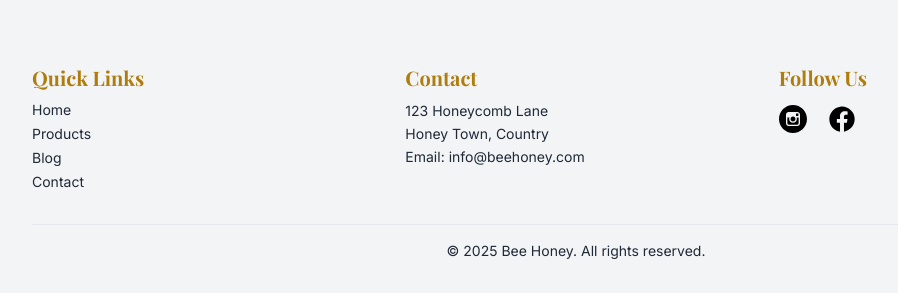
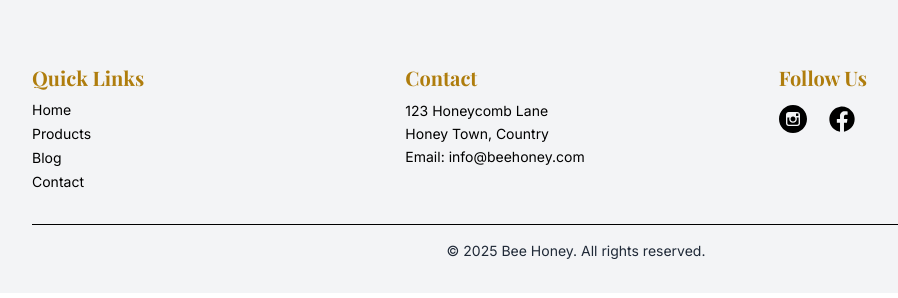
Before and after one commit to Barreto-Alejandra/bee-honey-landing, a website built with webpack: page public/index.html in a window 1280 px wide. Shown: the whole page, without its empty margins (64-962 px from the left). Built offline with nearby package versions, Linux system fonts and the light colour scheme.

Commit message:
fix(footer)

```diff
--- a/public/index.html
+++ b/public/index.html
@@ -20,7 +20,7 @@
       <div class="grid grid-cols-1 md:grid-cols-3 gap-8">
         <div>
           <h3 class="font-heading text-xl text-amber-700 mb-2">Quick Links</h3>
-          <ul class="font-body text-black-700 text-sm space-y-1">
+          <ul class="font-body text-black text-sm space-y-1">
             <li><a href="#" class="hover:text-amber-600">Home</a></li>
             <li><a href="#" class="hover:text-amber-600">Products</a></li>
             <li><a href="#" class="hover:text-amber-600">Blog</a></li>
@@ -30,7 +30,7 @@
 
         <div>
           <h3 class="font-heading text-xl text-amber-700 mb-2">Contact</h3>
-          <p class="font-body text-black-700 text-sm leading-relaxed">
+          <p class="font-body text-black text-sm leading-relaxed">
             123 Honeycomb Lane<br />
             Honey Town, Country<br />
             Email: <a href="mailto:info@beehoney.com" class="hover:text-amber-600">info@beehoney.com</a>
@@ -65,7 +65,7 @@
         </div>
       </div>
 
-      <div class="border-t border-black-300 mt-8 pt-4 text-center">
+      <div class="border-t border-black mt-8 pt-4 text-center">
         <p class="font-body text-black-500 text-sm">
           © 2025 Bee Honey. All rights reserved.
         </p>
```
